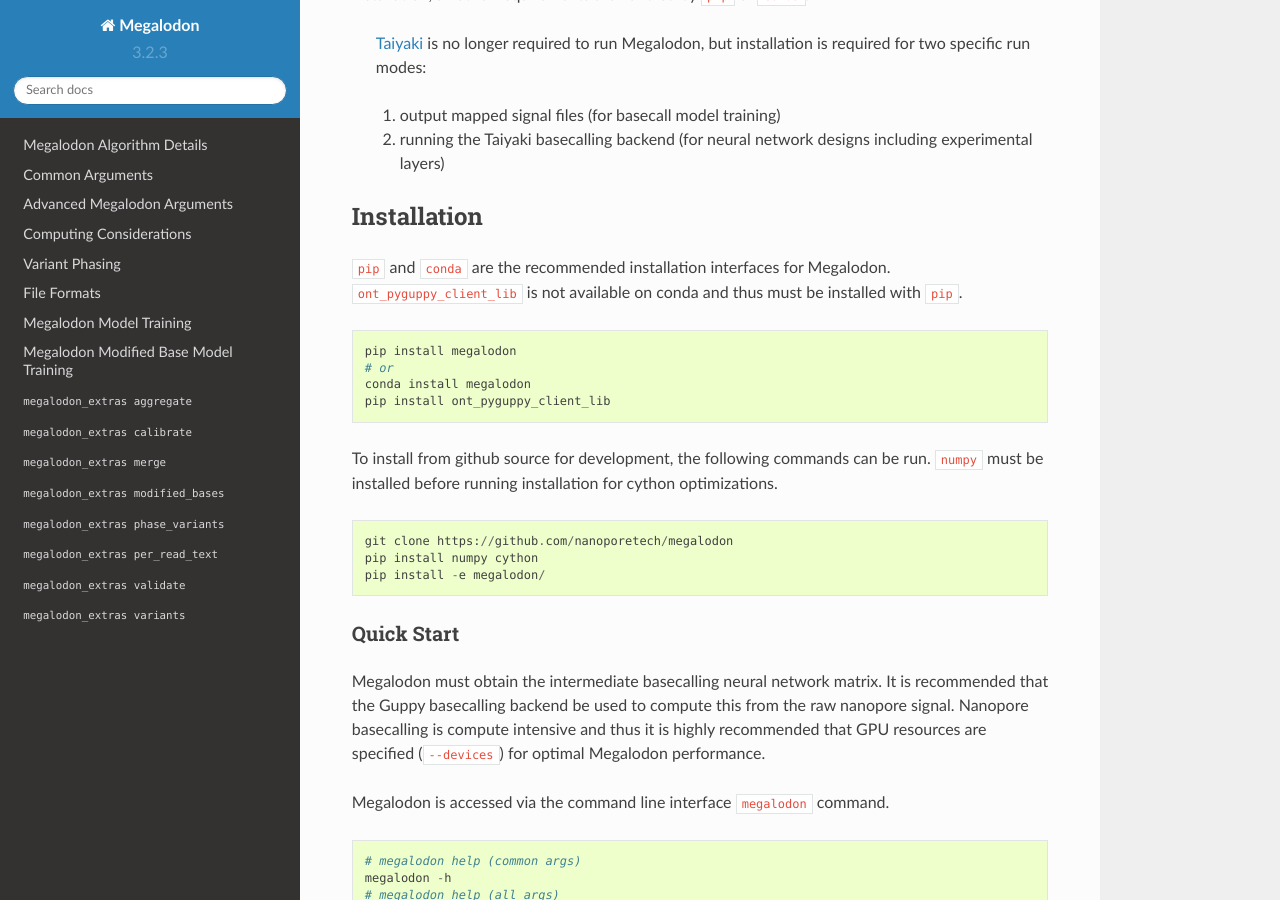
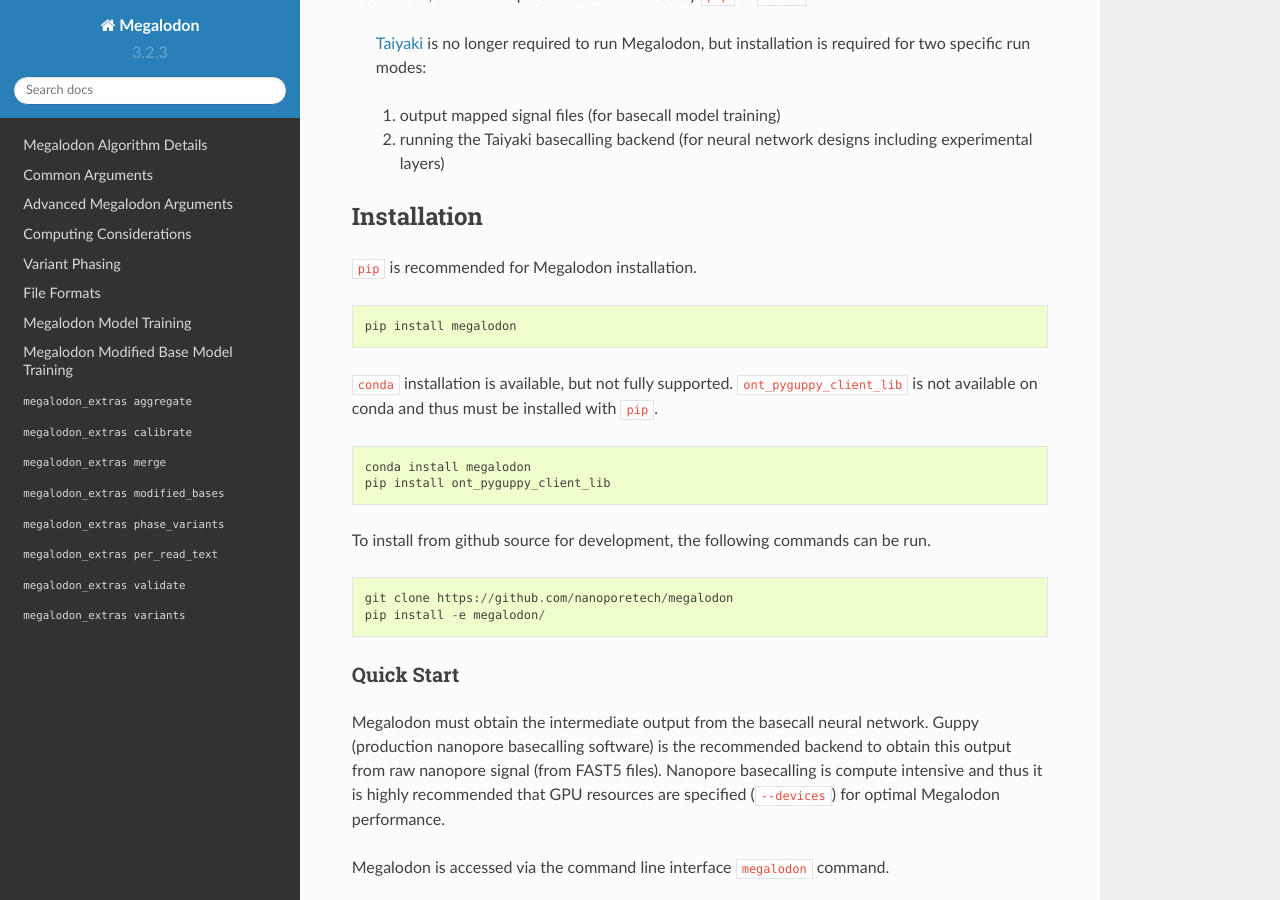
Before and after one commit to nanoporetech/megalodon, a Sphinx documentation site: the page built from docs/index.rst, in a window 1280 px wide and 900 px high, scrolled down 521 px. Built offline with Sphinx 7.4.7 and the Read the Docs theme 2.0.0, drawn with Linux system fonts in a browser that asks for light colours; the version number is read from the project's files by our own code.

Commit message:
Fix docs index to match README.

```diff
--- a/docs/index.rst
+++ b/docs/index.rst
@@ -28,31 +28,33 @@
 Installation
 ------------
 
-``pip`` and ``conda`` are the recommended installation interfaces for Megalodon.
+``pip`` is recommended for Megalodon installation.
+
+::
+
+   pip install megalodon
+
+``conda`` installation is available, but not fully supported.
 ``ont_pyguppy_client_lib`` is not available on conda and thus must be installed with ``pip``.
 
 ::
 
-   pip install megalodon
-   # or
    conda install megalodon
    pip install ont_pyguppy_client_lib
 
 To install from github source for development, the following commands can be run.
-``numpy`` must be installed before running installation for cython optimizations.
 
 ::
 
    git clone https://github.com/nanoporetech/megalodon
-   pip install numpy cython
    pip install -e megalodon/
 
 ===========
 Quick Start
 ===========
 
-Megalodon must obtain the intermediate basecalling neural network matrix.
-It is recommended that the Guppy basecalling backend be used to compute this from the raw nanopore signal.
+Megalodon must obtain the intermediate output from the basecall neural network.
+Guppy (production nanopore basecalling software) is the recommended backend to obtain this output from raw nanopore signal (from FAST5 files).
 Nanopore basecalling is compute intensive and thus it is highly recommended that GPU resources are specified (``--devices``) for optimal Megalodon performance.
 
 Megalodon is accessed via the command line interface ``megalodon`` command.
```
